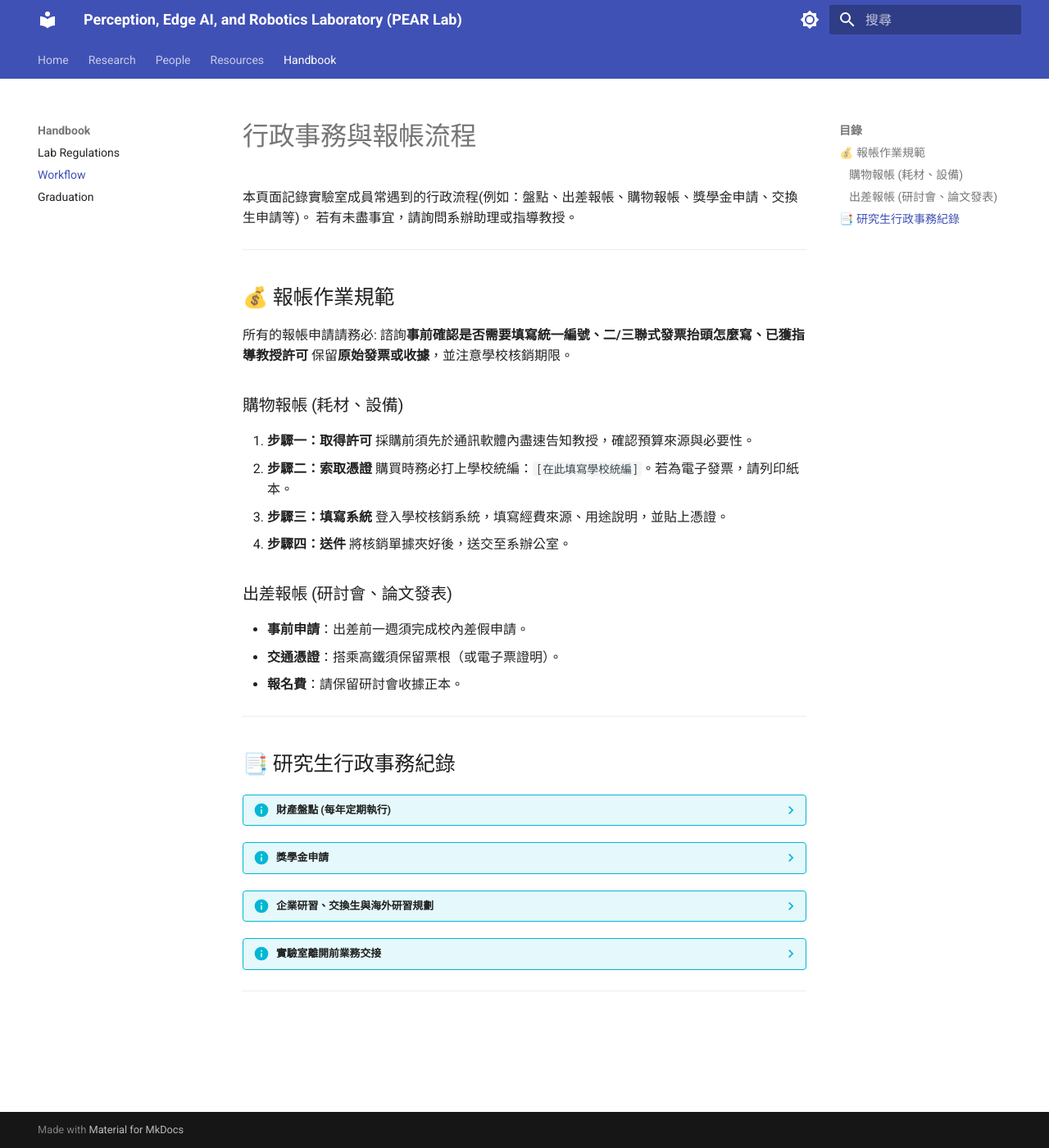
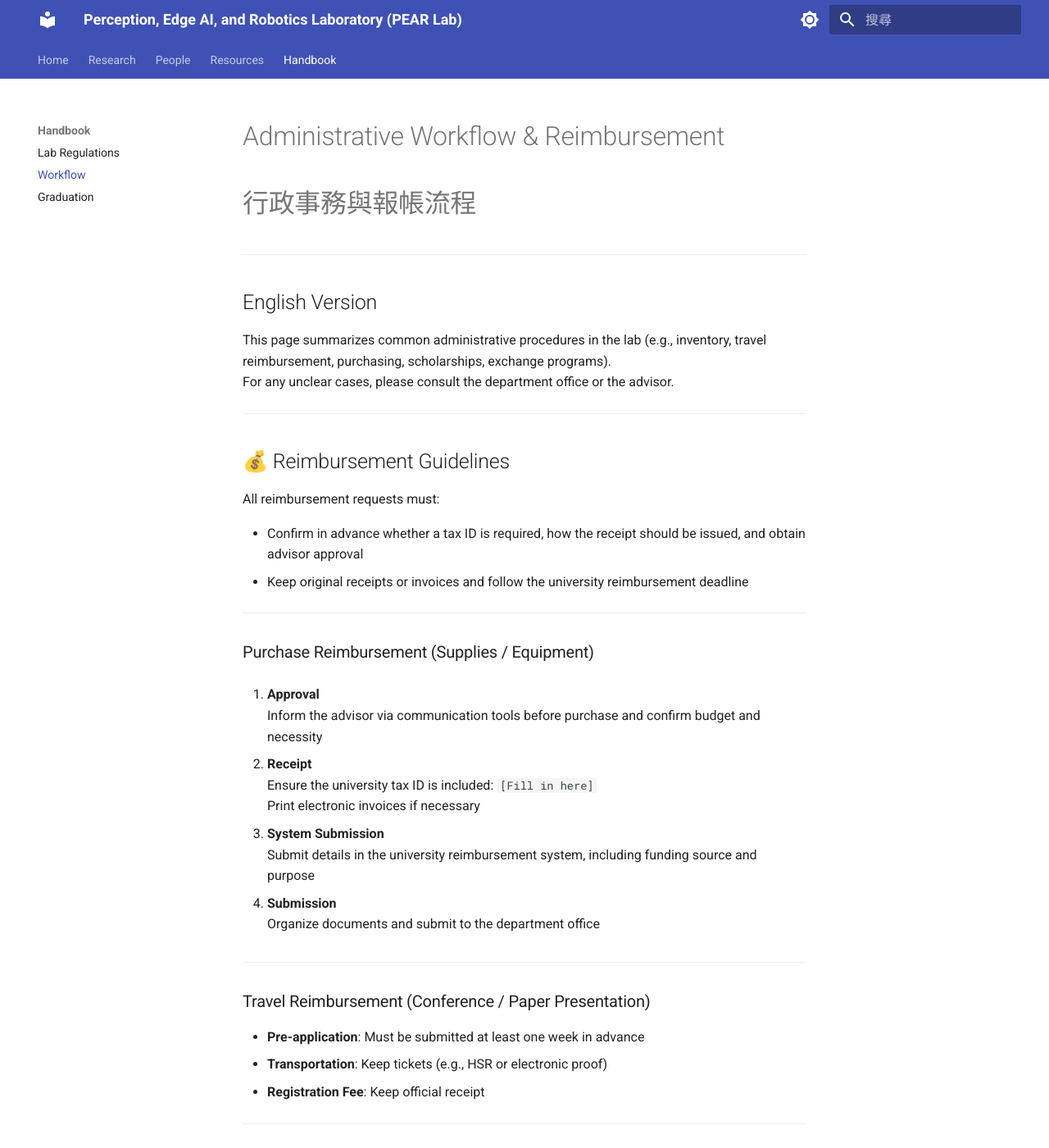
Before and after one commit to Ewz9/lab_handbook, an MkDocs documentation site: the page built from docs/workflow.md, in a window 1280 px wide and 1400 px high. Shown: the whole window at 82% size. Built offline with MkDocs 1.6.1 and Material for MkDocs 9.7.7, drawn with Linux system fonts in a browser that asks for light colours; some of the changed text lies outside the part shown.

Commit message:
Update workflow.md

```diff
--- a/docs/workflow.md
+++ b/docs/workflow.md
@@ -1,4 +1,74 @@
+# Administrative Workflow & Reimbursement
 # 行政事務與報帳流程
+
+---
+
+## English Version
+
+This page summarizes common administrative procedures in the lab (e.g., inventory, travel reimbursement, purchasing, scholarships, exchange programs).
+For any unclear cases, please consult the department office or the advisor.
+
+---
+
+## 💰 Reimbursement Guidelines
+
+All reimbursement requests must:
+
+- Confirm in advance whether a tax ID is required, how the receipt should be issued, and obtain advisor approval
+- Keep original receipts or invoices and follow the university reimbursement deadline
+
+---
+
+### Purchase Reimbursement (Supplies / Equipment)
+
+1. **Approval**
+   Inform the advisor via communication tools before purchase and confirm budget and necessity
+
+2. **Receipt**
+   Ensure the university tax ID is included: `[Fill in here]`
+   Print electronic invoices if necessary
+
+3. **System Submission**
+   Submit details in the university reimbursement system, including funding source and purpose
+
+4. **Submission**
+   Organize documents and submit to the department office
+
+---
+
+### Travel Reimbursement (Conference / Paper Presentation)
+
+- **Pre-application**: Must be submitted at least one week in advance
+- **Transportation**: Keep tickets (e.g., HSR or electronic proof)
+- **Registration Fee**: Keep official receipt
+
+---
+
+## 📑 Graduate Administrative Notes
+
+??? info "Inventory Check (Annual)"
+    * Each student is responsible for equipment at their desk
+    * Borrowed items must be returned during inspection
+
+??? info "Scholarship Application"
+    * Regularly check department announcements
+    * If recommendation letters are required, send CV and draft at least two weeks in advance
+
+??? info "Internship / Exchange / Overseas Study"
+    * Discuss research continuity with the advisor in advance
+    * Complete lab handover if approved
+
+??? info "Lab Exit Handover"
+    * Organize code and create a GitHub repository including README, environment setup (Docker, Anaconda), dataset links, and execution instructions
+    * Coordinate with the successor and ensure they can run the system independently
+    * Once confirmed, both parties (including advisor) should complete repository fork
+    * Return all lab equipment
+    * Submit research materials following the template:
+      👉 https://github.com/Ewz9/lab_handbook/tree/main/template
+
+---
+
+## 中文版本
 
 本頁面記錄實驗室成員常遇到的行政流程(例如：盤點、出差報帳、購物報帳、獎學金申請、交換生申請等)。
 若有未盡事宜，請詢問系辦助理或指導教授。
```
